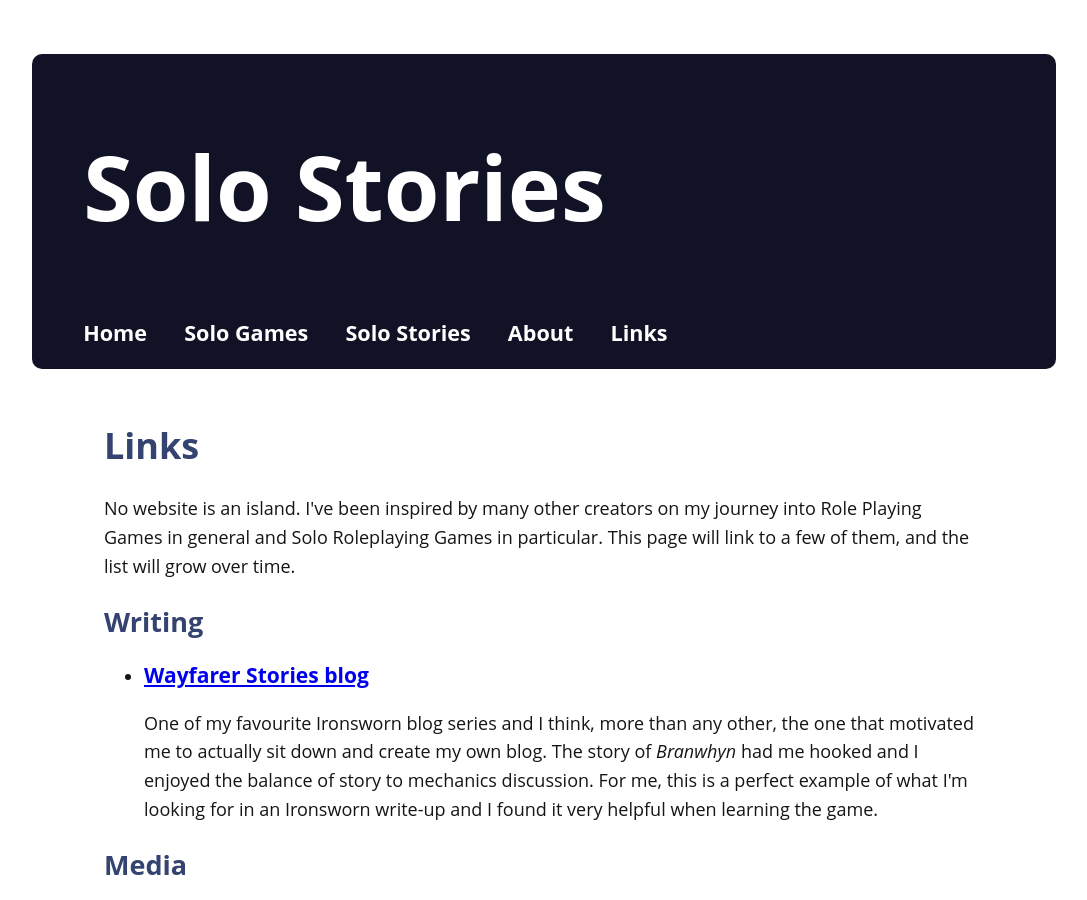
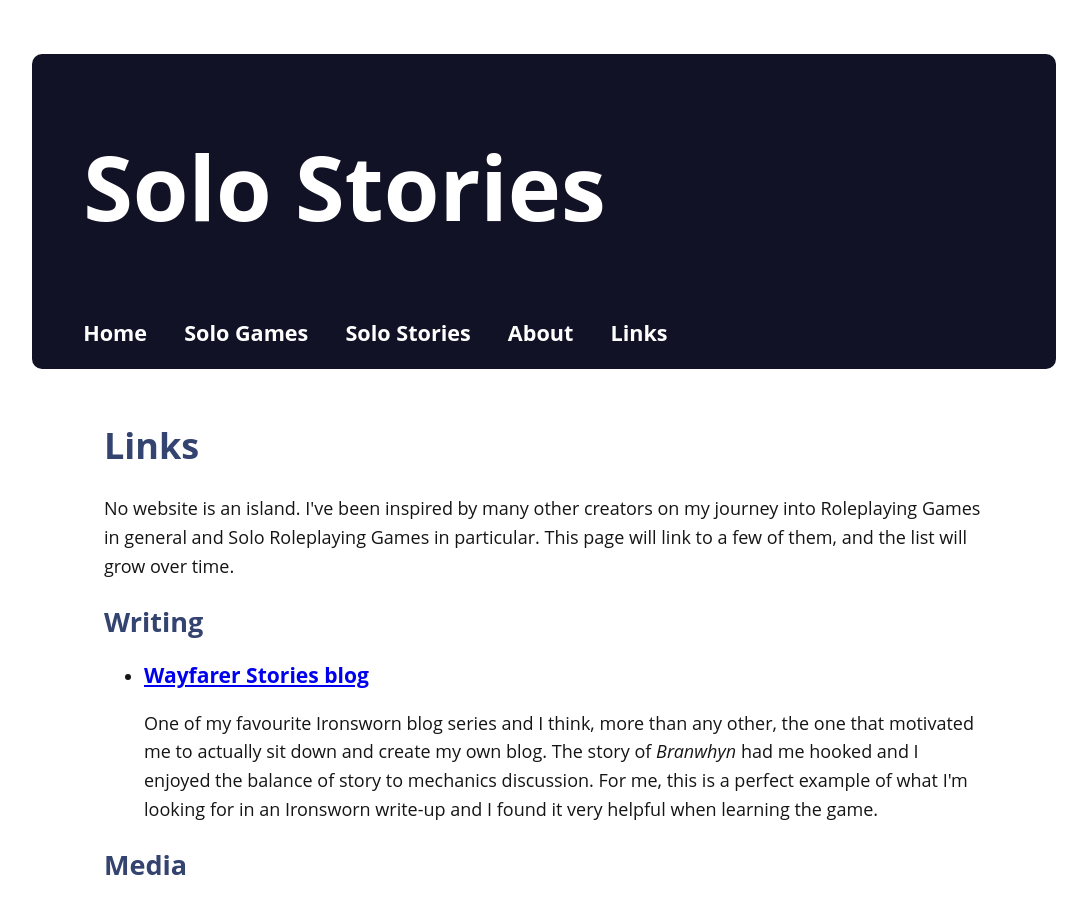
Before and after one commit to fst0pped/fst0pped.github.io, a Jekyll site: the page built from links.html, in a window 1280 px wide and 900 px high. Shown: the whole window, without its empty margins (96-1183 px from the left). Built offline with Jekyll 4.4.1, drawn with Linux system fonts in a browser that asks for light colours.

Commit message:
moar typo

```diff
--- a/links.html
+++ b/links.html
@@ -5,7 +5,7 @@ title: Links
 
 <h1>Links</h1>
 
-  <p>No website is an island. I've been inspired by many other creators on my journey into Role Playing Games in general and Solo Roleplaying Games in particular. This page will link to a few of them, and the list will grow over time.</p>
+  <p>No website is an island. I've been inspired by many other creators on my journey into Roleplaying Games in general and Solo Roleplaying Games in particular. This page will link to a few of them, and the list will grow over time.</p>
 
     <h2>Writing</h2>
   <ul>
```
